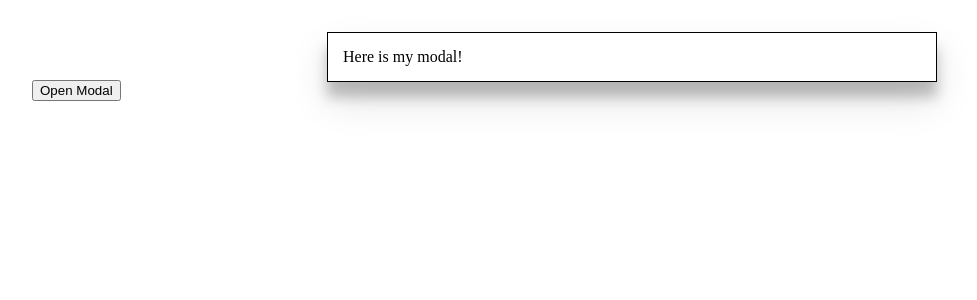
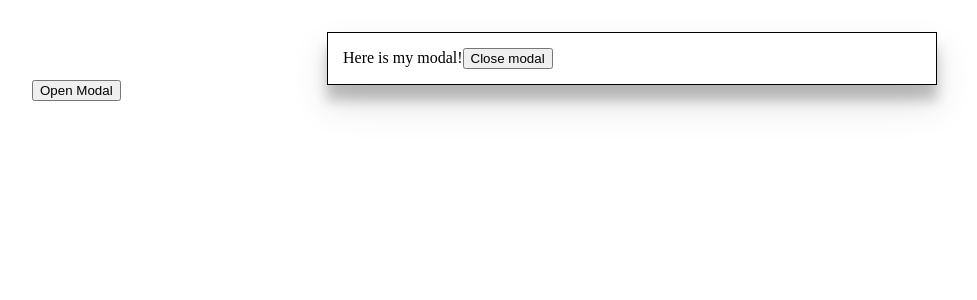
Before and after one commit to alexbuiltit/react-hooks, a Next.js app: page /modal in a window 1280 px wide. Both pictures are taken after a click on the button "Open Modal". Shown: the top 300 px of the page, without its empty margins (8-985 px from the left). Built offline with nearby package versions, Linux system fonts and the light colour scheme.

Commit message:
Added close button to modal

```diff
--- a/components/features/modal/Modal.js
+++ b/components/features/modal/Modal.js
@@ -2,12 +2,15 @@ import React, { useState } from 'react'
 import ModalDialog from './ModalDialog'
 const Modal = () => {
     const [modalActive, setModalActive] = useState(false)
+    const closeModal = () => {
+        setModalActive(false)
+    }
     return (
         <div>
             <button onClick={() => setModalActive(!modalActive)}>
                 Open Modal
             </button>
-            {modalActive && <ModalDialog />}
+            {modalActive && <ModalDialog closeFunction={closeModal} />}
         </div>
     )
 }
--- a/components/features/modal/ModalDialog.js
+++ b/components/features/modal/ModalDialog.js
@@ -1,5 +1,6 @@
 import React from 'react'
 import styled from 'styled-components'
+import PropTypes from 'prop-types'
 
 const Dialog = styled.div`
     box-sizing: border-box;
@@ -16,12 +17,17 @@ const Dialog = styled.div`
     box-shadow: 0 19px 38px rgba(0, 0, 0, 0.12), 0 15px 12px rgba(0, 0, 0, 0.22);
 `
 
-const ModalDialog = () => {
+const ModalDialog = ({ closeFunction }) => {
     return (
         <Dialog role="dialog" aria-modal="true" className="modal-window">
             Here is my modal!
+            <button onClick={closeFunction}>Close modal</button>
         </Dialog>
     )
 }
 
+ModalDialog.propTypes = {
+    closeFunction: PropTypes.func,
+}
+
 export default ModalDialog
```
